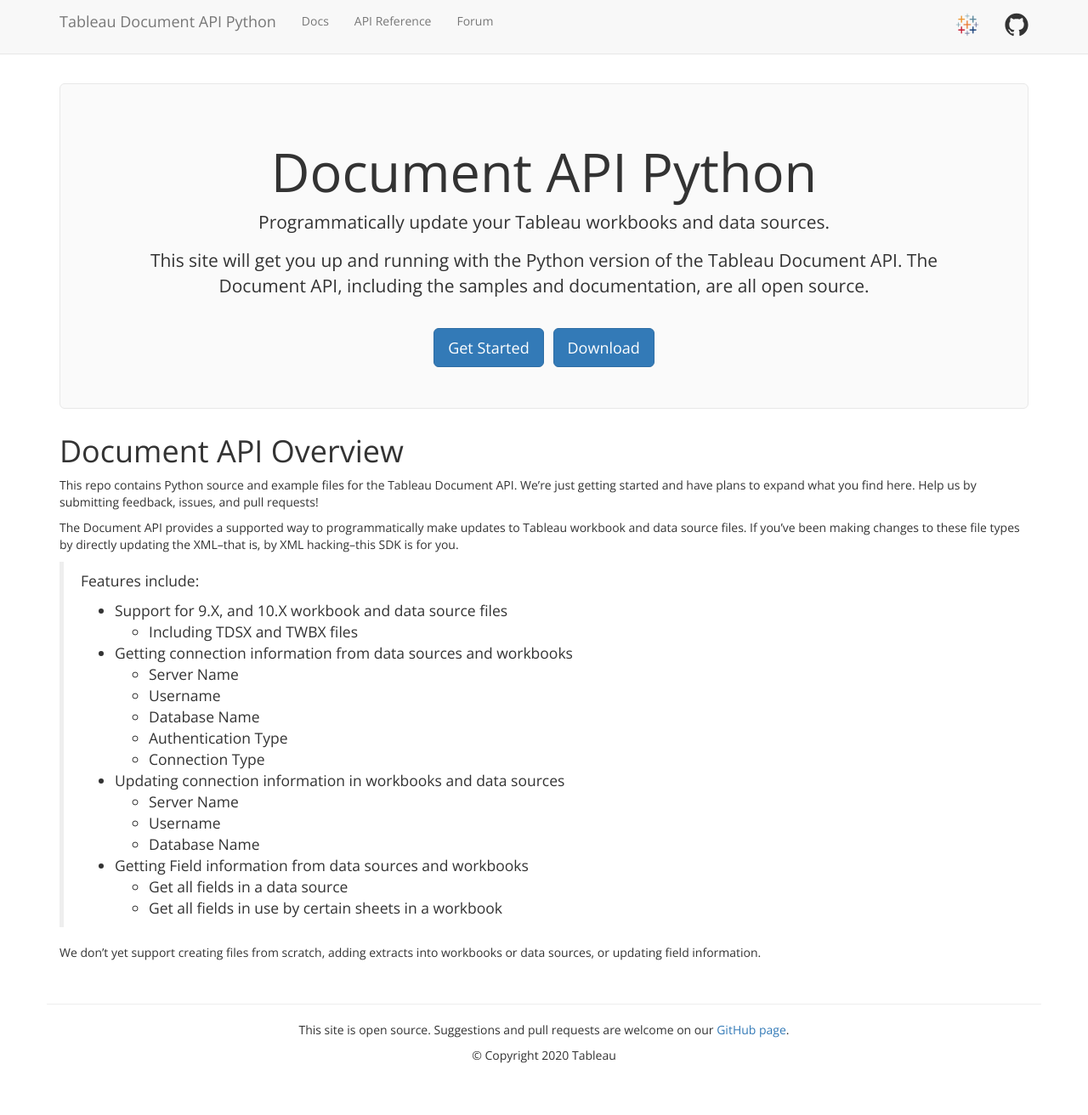
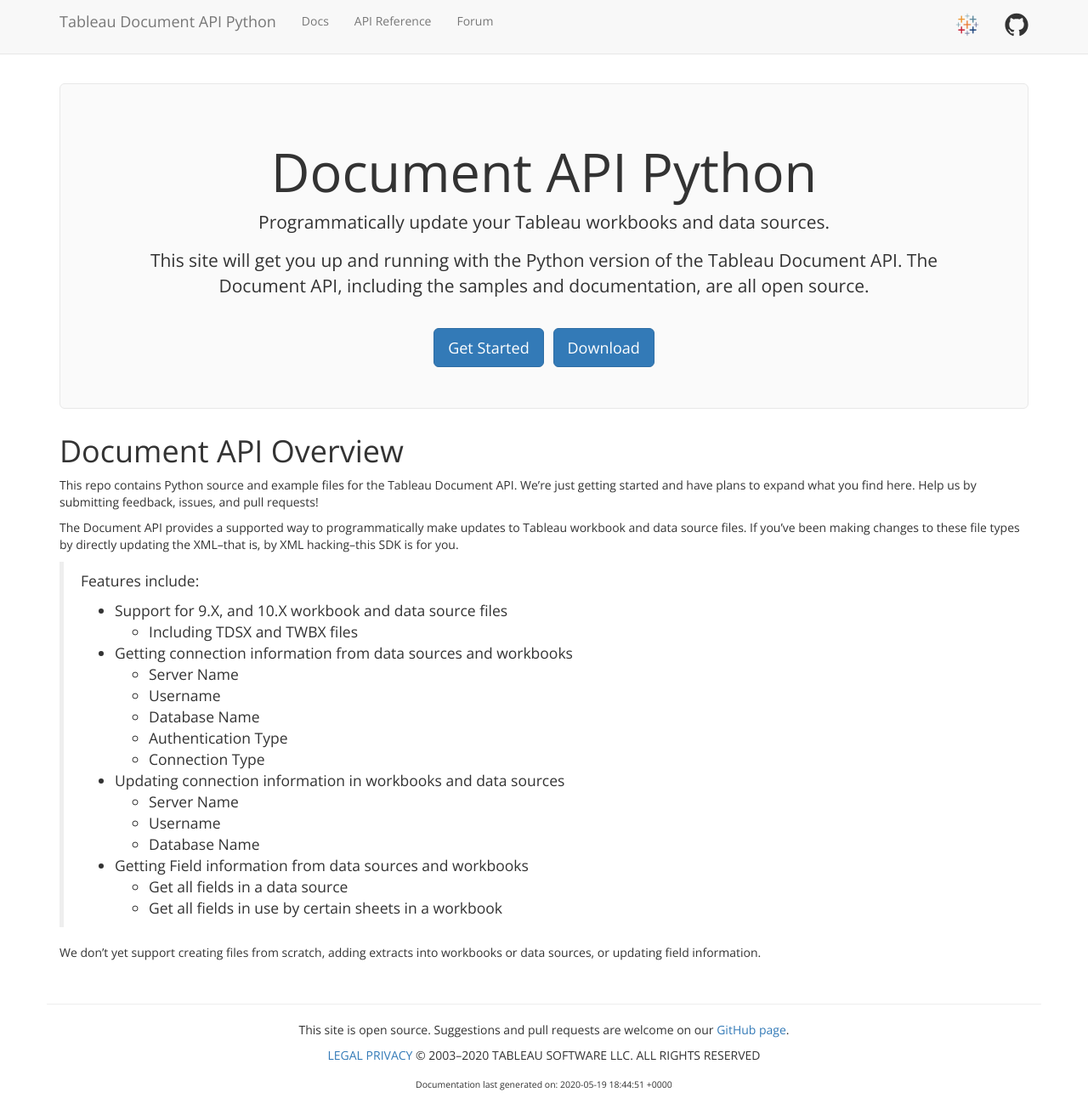
Before and after one commit to tableau/document-api-python, a Jekyll site: the page built from docs/index.md, in a window 1280 px wide and 1312 px high. Shown: the whole window at 85% size. Built offline with Jekyll 4.4.1, drawn with Linux system fonts in a browser that asks for light colours; nearby versions of some CDN libraries.

Commit message:
updating with legal and privacy links

```diff
--- a/docs/_includes/footer.html
+++ b/docs/_includes/footer.html
@@ -3,6 +3,7 @@
     <div class="row">
         <hr class="footer-hr">
         <p>This site is open source. Suggestions and pull requests are welcome on our <a href="https://github.com/tableau/document-api-python">GitHub page</a>.</p>
-        <p>&copy; Copyright <script>document.write(new Date().getFullYear())</script> Tableau</p>
+        <p><a href="https://www.tableau.com/en-us/legal" class="aLegal">LEGAL</a> <a href="https://www.tableau.com/en-us/privacy" class="aLegal">PRIVACY</a> &copy; 2003&ndash;<script>document.write(new Date().getFullYear())</script> TABLEAU SOFTWARE LLC. ALL RIGHTS RESERVED</p>
+        <sub>Documentation last generated on: {{ site.time }}</sub>
     </div>
 </footer>
```
